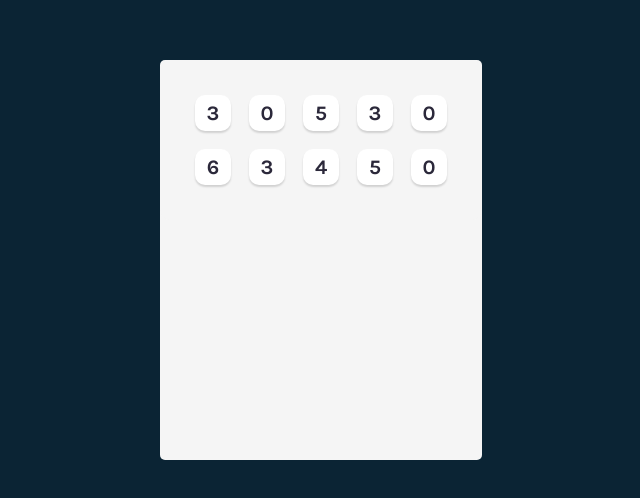
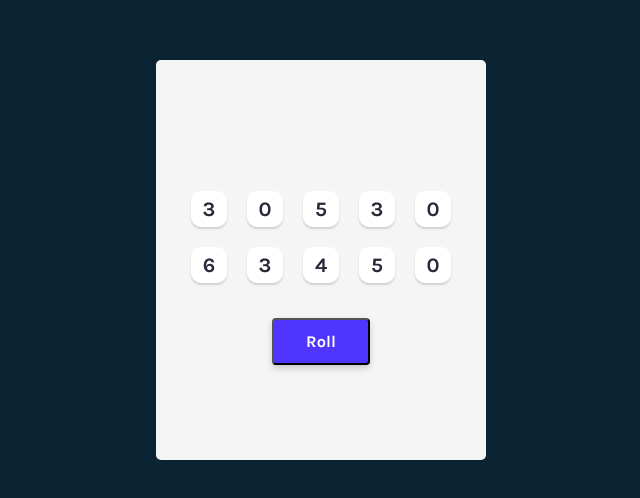
Before and after one commit to yuriy-bolotnyy-dev/tensies, a React (Vite) app: page / in a window 1280 px wide. Shown: the part 140-638 px from the top of the page, without its empty margins (319-959 px from the left). Built offline with nearby package versions, Linux system fonts and the light colour scheme.

Commit message:
Add roll button

```diff
--- a/src/App.jsx
+++ b/src/App.jsx
@@ -24,18 +24,24 @@ import { nanoid } from 'nanoid'
 
 
   const App = () => {
-    const randomArray = Array.from({length: 10}, () => Math.floor(Math.random() * 7));
+    const randomArray = () => (Array.from({length: 10}, () => Math.floor(Math.random() * 7)));
+
     const [dies, setDies] = React.useState(
       // State Lazy init, by using an arrow function
-      () => randomArray.map(el => ({id: nanoid(), value:el})))
+      () => randomArray().map(el => ({id: nanoid(), value:el})))
 
     console.log("dies: ", dies)
+
+    const rollDice = () => {
+      setDies(olDies => randomArray().map(el => ({id: nanoid(), value:el})))
+    }
 
     return (
         <main>
           <div className='dice-container'>
             {dies.map(die => (<Die value={die.value} key={die.id}/>))}
           </div>
+          <button onClick={rollDice} className="roll-dice-button">Roll</button>
         </main>
     )
   }
--- a/style.css
+++ b/style.css
@@ -18,6 +18,11 @@ main {
   height: 400px;
   max-width: 800px;
   border-radius: 5px;
+
+  display: flex;
+  flex-direction: column;
+  justify-content: center;
+  align-items: center;
 }
 
 .dice-container {
@@ -29,7 +34,7 @@ main {
   grid-template-rows: 1fr 1fr; */
   /* 2 rows with auto height / 5 columns with 1fr width */
   grid-template: auto auto / repeat(5, 1fr); /* 2 rows with auto height / 5 columns with 1fr width */
-  gap: 18px;
+  gap: 20px;
 }
 
 .die {
@@ -50,4 +55,24 @@ main {
   display: flex;
   justify-content: center;
   align-items: center;
+
+  /* cursor:grab; */
+  /* cursor:help; */
+  cursor:pointer;
   }
+
+  .roll-dice-button {
+    background: #5035FF;
+    box-shadow: 0px 3.2px 7.68px rgba(0, 0, 0, 0.18);
+    border-radius: 3.81277px;
+    padding: 0.75rem 2rem;
+    font-family: 'Karla';
+    font-style: normal;
+    font-weight: 700;
+    font-size: 16.384px;
+    line-height: 19px;
+    display: flex;
+    align-items: center;
+    text-align: center;
+    color: #FFFFFF;
+  }
```
